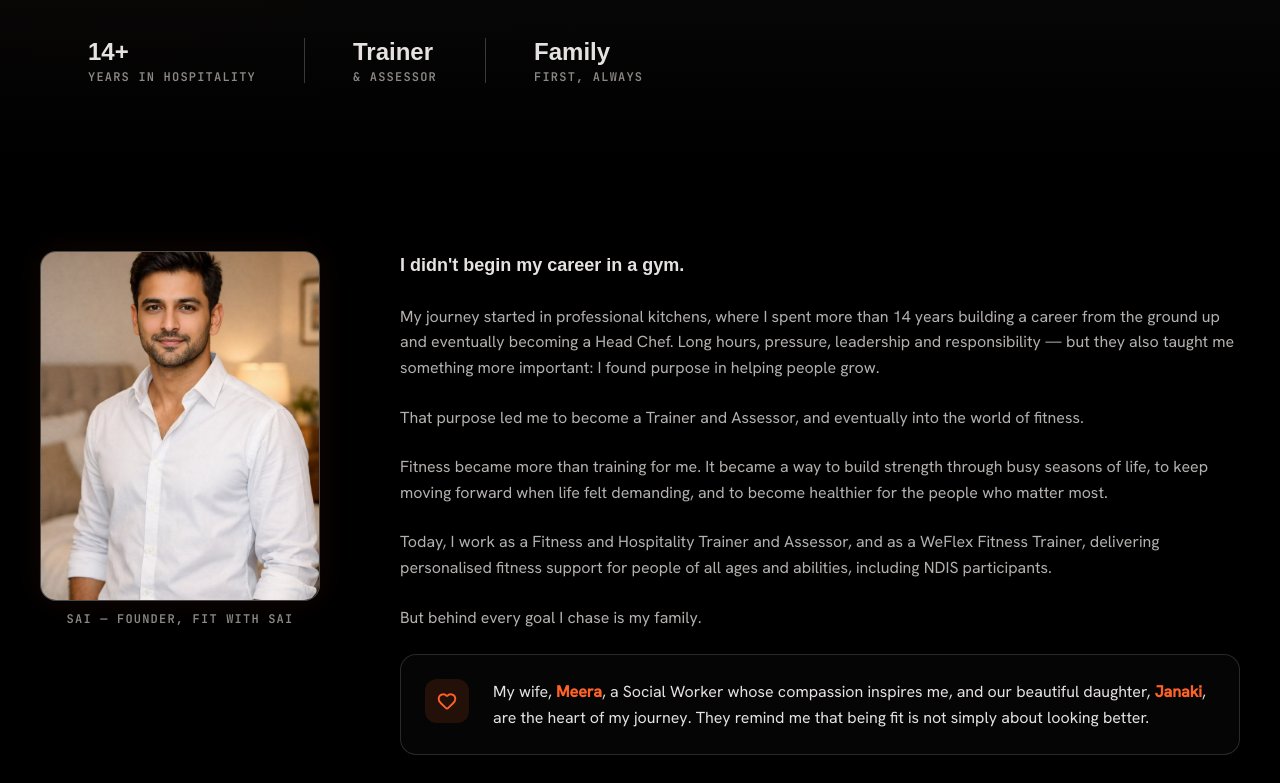
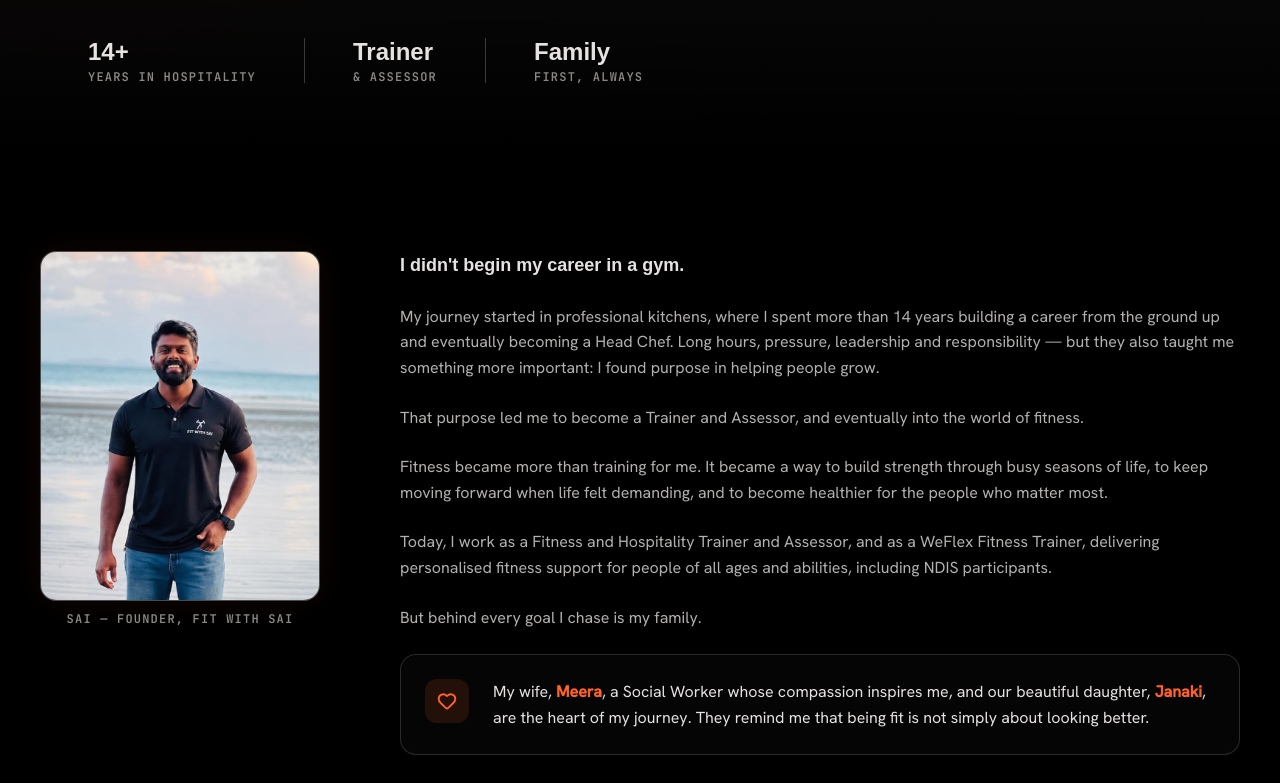
Before and after one commit to ronitsysgrate/fitwithsai, a Next.js app: page /about in a window 1280 px wide. Shown: the part 645-1428 px from the top of the page. Built offline with nearby package versions, Linux system fonts and the light colour scheme; a web font is replaced by a local one.

Commit message:
refactor: image updated

```diff
--- a/src/components/about/AboutStory.tsx
+++ b/src/components/about/AboutStory.tsx
@@ -10,7 +10,7 @@ const AboutStory = () => {
                 <Reveal as="div" className="about-story-media" variant="scaleIn">
                     <div className="about-story-media-frame">
                         <Image
-                            src="/sai.jpg"
+                            src="/sai.jpeg"
                             alt="Sai, founder of Fit With Sai"
                             fill
                             sizes="(min-width: 1024px) 280px, 220px"
```
Also changed, not shown: public/sai.jpeg (added), public/sai.jpg (deleted).
